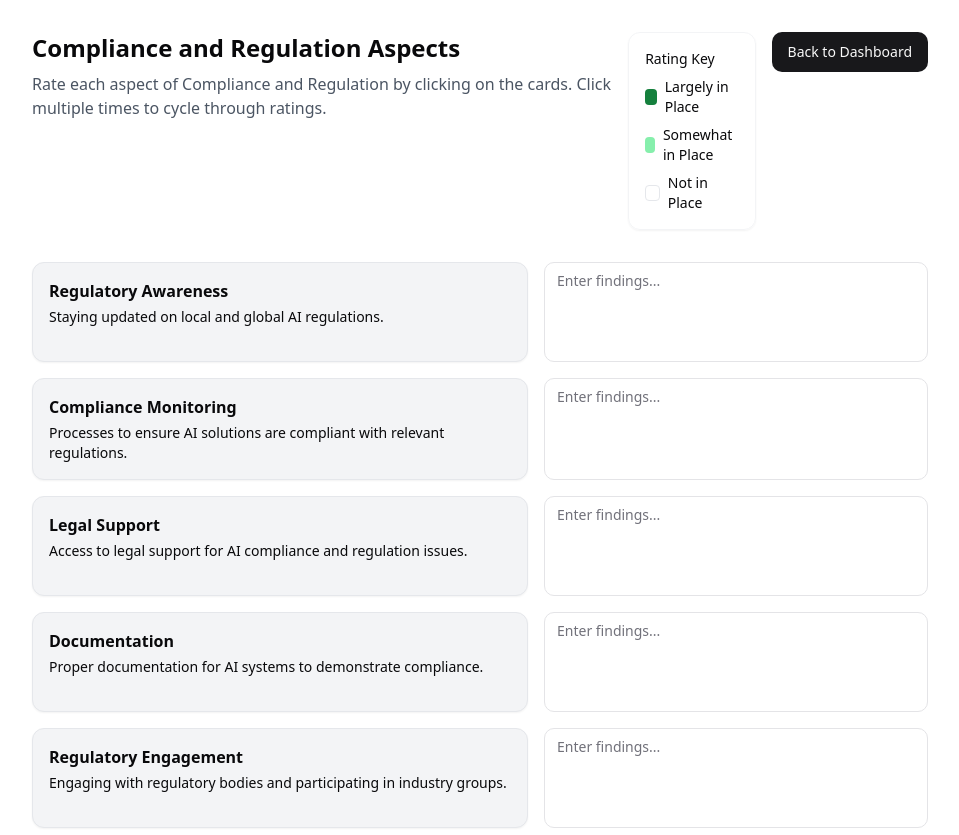
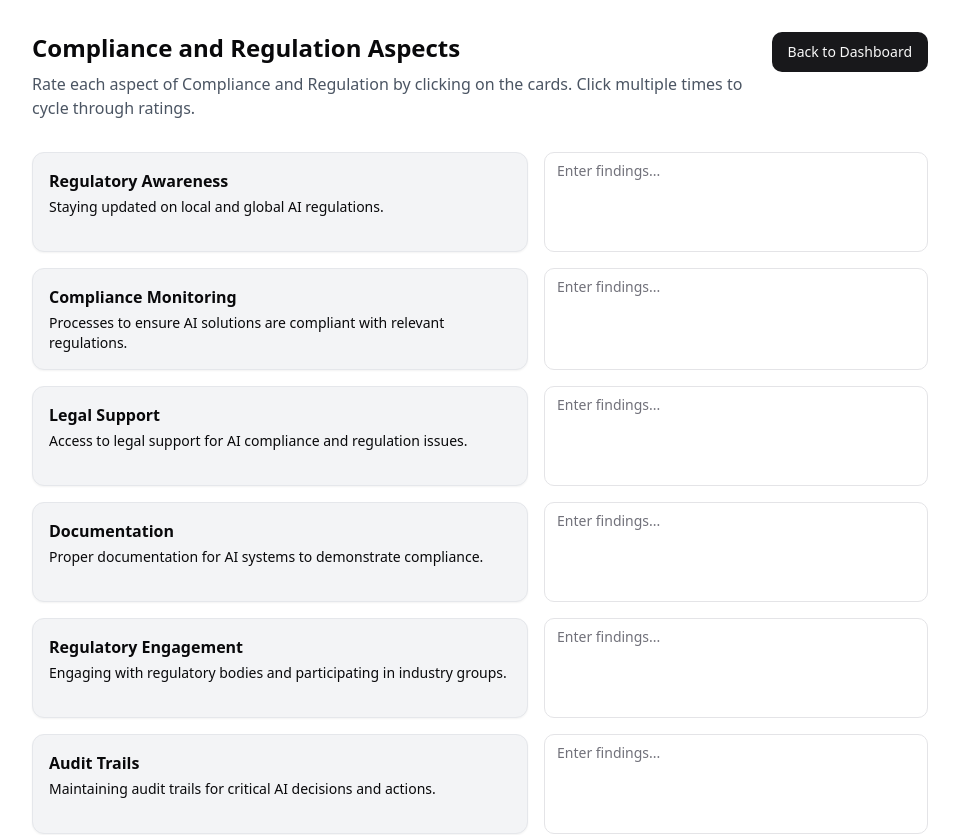
Before and after one commit to roguecamp/ai-robustness-dashboard, a React (Vite) app: page /compliance-regulation-aspects in a window 1280 px wide. Shown: the top 835 px of the page, without its empty margins (160-1119 px from the left). Built offline with nearby package versions, Linux system fonts and the light colour scheme.

Commit message:
Remove Rating Key from Aspect Pages
This commit removes the Rating Key component from all aspect pages across all pillars to ensure a consistent user interface.
[skip gpt_engineer]

```diff
--- a/src/pages/ComplianceRegulationAspects.tsx
+++ b/src/pages/ComplianceRegulationAspects.tsx
@@ -5,7 +5,6 @@ import { supabase } from "@/integrations/supabase/client";
 import { AspectGrid } from "@/components/shared/AspectGrid";
 import { useComplianceRegulationAspects } from "@/hooks/useComplianceRegulationAspects";
 import { calculateOverallRating } from "@/utils/complianceRegulationScoring";
-import { RatingKey } from "@/components/shared/RatingKey";
 
 const ComplianceRegulationAspects = () => {
   const navigate = useNavigate();
@@ -75,10 +74,7 @@ const ComplianceRegulationAspects = () => {
               Rate each aspect of Compliance and Regulation by clicking on the cards. Click multiple times to cycle through ratings.
             </p>
           </div>
-          <div className="flex gap-4 items-start">
-            <RatingKey />
-            <Button onClick={() => navigate('/')}>Back to Dashboard</Button>
-          </div>
+          <Button onClick={() => navigate('/')}>Back to Dashboard</Button>
         </div>
 
         <AspectGrid
```
